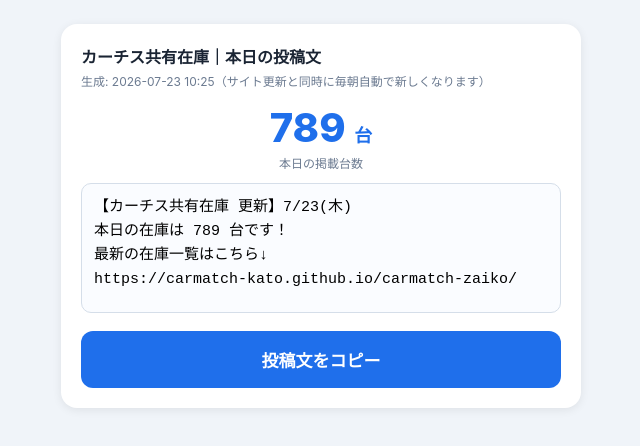
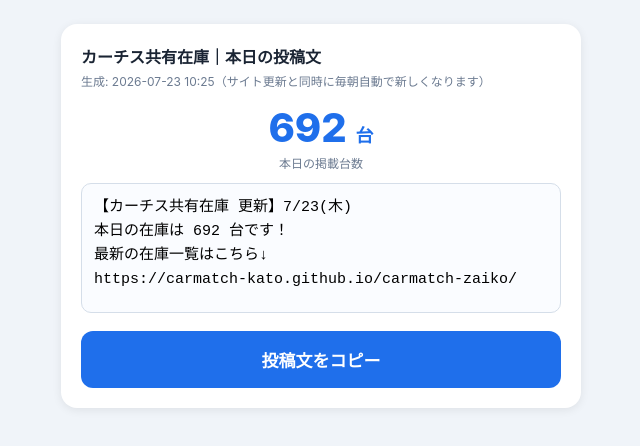
Before and after one commit to Carmatch-kato/carmatch-zaiko, a plain HTML site: page docs/today.html in a window 1280 px wide. Shown: the full height of the page, 319-959 px from the left. Drawn offline with Linux system fonts and the light colour scheme.

Commit message:
today.htmlを最新データで再生成
Co-Authored-By: Claude Fable 5 <noreply@anthropic.com>

```diff
--- a/docs/today.html
+++ b/docs/today.html
@@ -28,10 +28,10 @@
 <div class="card">
   <h1>カーチス共有在庫｜本日の投稿文</h1>
   <div class="sub">生成: 2026-07-23 10:25（サイト更新と同時に毎朝自動で新しくなります）</div>
-  <div class="count">789 <span style="font-size:18px">台</span></div>
+  <div class="count">692 <span style="font-size:18px">台</span></div>
   <div class="cl">本日の掲載台数</div>
   <textarea id="msg" readonly>【カーチス共有在庫 更新】7/23(木)
-本日の在庫は 789 台です！
+本日の在庫は 692 台です！
 最新の在庫一覧はこちら↓
 https://carmatch-kato.github.io/carmatch-zaiko/</textarea>
   <button id="btn" onclick="copyMsg()">投稿文をコピー</button>
```
